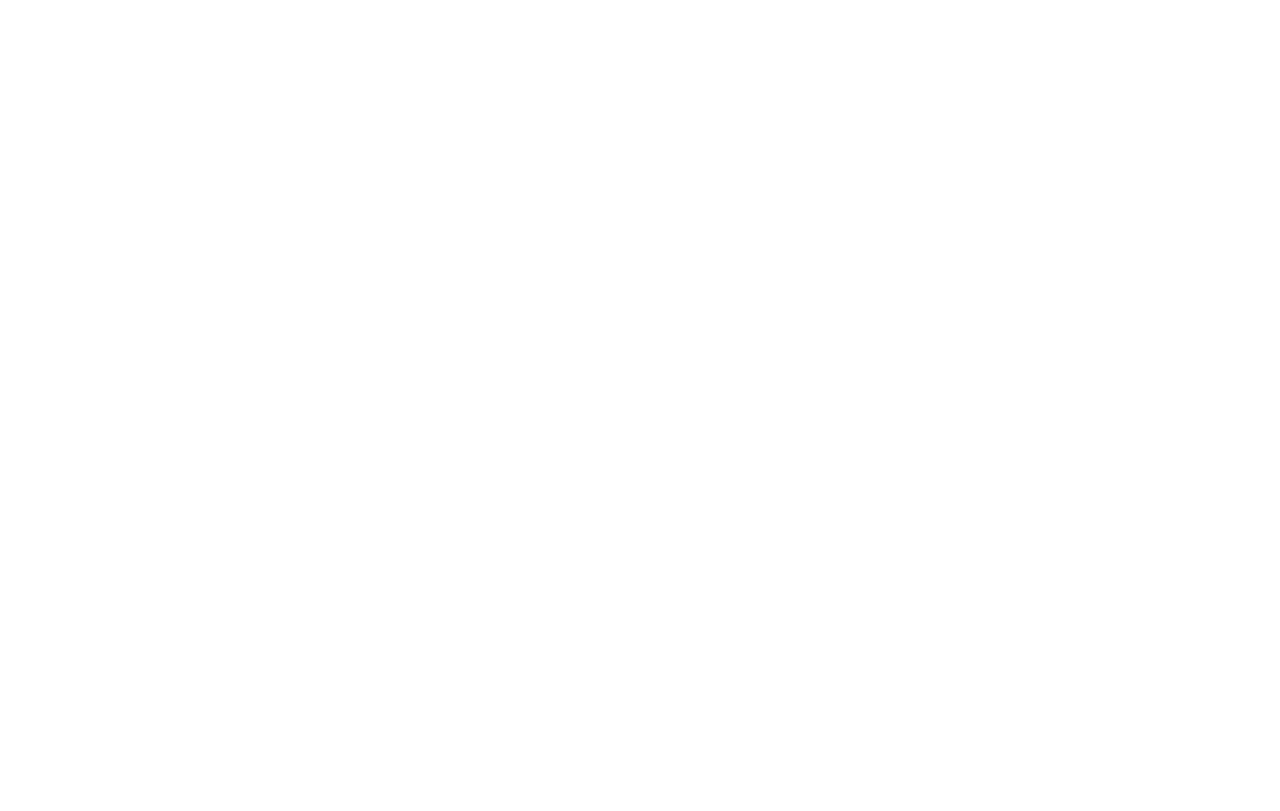
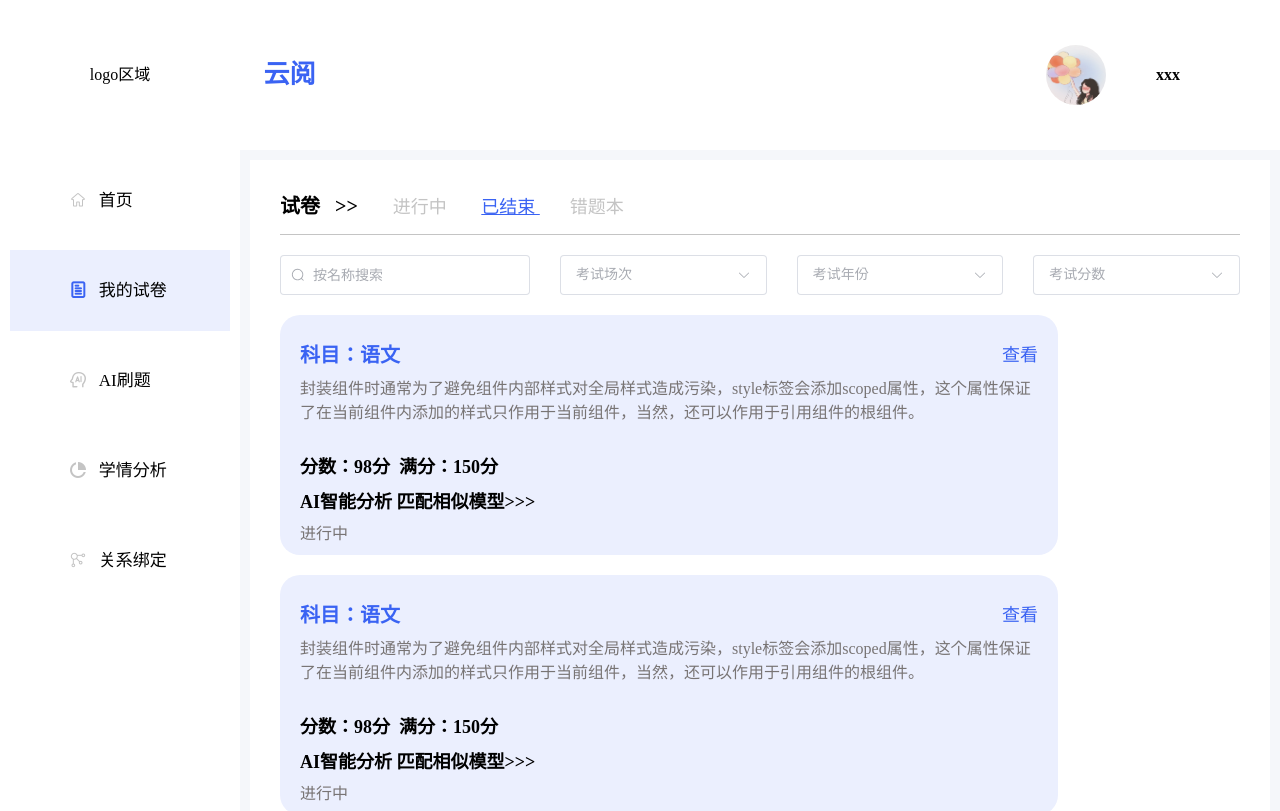
Before and after one commit to lxh0113/gradingSystem, a Vue app: page /student/papers/off in a window 1280 px wide. Before the commit this address had no page. Shown: the top 811 px of the page. Built offline with nearby package versions, Linux system fonts and the light colour scheme.

Commit message:
学生我的试卷界面完成

```diff
--- a/src/router/index.js
+++ b/src/router/index.js
@@ -11,6 +11,9 @@
 import StudentAnalysis from "@/views/student/analysis/index.vue"
 import StudentHomePaperOn from "@/views/student/home/components/studentPaperOn.vue"
 import StudentHomePaperOff from "@/views/student/home/components/studentPaperOff.vue"
+import StudentPapersOn from "@/views/student/papers/components/studentPapersOn.vue"
+import StudentPapersOff from "@/views/student/papers/components/studentPapersOff.vue"
+import StudentPapersMistakes from "@/views/student/papers/components/studentPapersMistakes.vue"
 
 //parents 模块
 import ParentsHome from "@/views/parents/home/index.vue";
@@ -52,7 +55,16 @@
                 {path:'off',component:StudentHomePaperOff}
               ]
             },
-            {path:'papers',component:StudentPapers},
+            {
+              path:'papers',
+              component:StudentPapers,
+              redirect:"/student/papers/on",
+              children:[
+                {path:'on',component:StudentPapersOn},
+                {path:'off',component:StudentPapersOff},
+                {path:'mistakes',component:StudentPapersMistakes}
+              ]
+            },
             {path:'ai',component:StudentAI},
             {path:'analysis',component:StudentAnalysis},
             {path:'relationship',component:StudentRelationship}
--- /dev/null
+++ b/src/views/student/papers/components/studentPapersMistakes.vue
@@ -0,0 +1,101 @@
+<template>
+    <div class="bigBox">
+      <div class="conditionSearch">
+        <el-input style="max-width: 250px;height:40px;" :prefix-icon="Search" placeholder="按名称搜索"></el-input>
+        <el-select v-model="value" class="m-2" placeholder="考试场次" size="large" style="width: 240px;margin-left:30px;" ></el-select>
+        <el-select v-model="value" class="m-2" placeholder="考试年份" size="large" style="width: 240px;margin-left:30px;" ></el-select>
+        <el-select v-model="value" class="m-2" placeholder="考试分数" size="large" style="width: 240px;margin-left:30px;" ></el-select>
+      </div>
+      <div class="details">
+        <div class="paper" v-for="item in 5">
+            <div class="top">
+                <div class="subject">科目：语文</div>
+                <div class="look">语文题库&nbsp;&gt;</div>
+            </div>
+            <ul>
+                <li v-for="(littleItem,littleIndex) in 3" :key="littleIndex">xx市第一次模拟试题</li>
+            </ul>
+            ···
+        </div>
+      </div>
+
+      <div class="page">
+        <el-pagination prev-text="上一页" next-text="下一页" :page-size="20" :pager-count="11" layout="prev, pager, next"  :total="1000" />
+      </div>
+
+
+    </div>
+  </template>
+
+  <script setup>
+  import { Search } from '@element-plus/icons-vue';
+
+
+
+  </script>
+
+  <style lang="scss" scoped>
+  .bigBox{
+    margin-top:20px;
+
+    .conditionSearch{
+      color:#3A63F3;
+      display: flex;
+
+    }
+
+    .details {
+      // background-color: pink;
+      margin-top: 20px;
+      display: flex;
+      flex-wrap: wrap;
+      justify-content: flex-start;
+
+      // justify-content: space-between; /* 将这里的 justify-content 修改为 flex-start */
+  }
+
+  .paper {
+    background-color: #ebeffe;
+    flex: 1;
+    min-width: 600px;
+    max-width: 778px;
+    height: 240px;
+    margin-bottom: 20px;
+    border-radius: 20px;
+    box-sizing: border-box;
+    padding:20px;
+    margin-right: 20px;
+
+    .top{
+      display: flex;
+      justify-content: space-between;
+      .subject {
+      color:#3A63F3;
+      font-weight: bold;
+      font-size: 20px;
+      line-height: 40px;
+      }
+
+      .look{
+        color:#3A63F3;
+        font-size: 18px;
+        line-height: 40px;
+      }
+    }
+
+    li{
+        list-style: none;
+        line-height: 50px;
+        font-size:18px;
+    }
+
+
+    }
+
+    .page{
+        display: flex;
+        justify-content: center;
+        align-items: center;
+    }
+  }
+  </style>
--- /dev/null
+++ b/src/views/student/papers/components/studentPapersOff.vue
@@ -0,0 +1,120 @@
+<template>
+    <div class="bigBox">
+      <div class="conditionSearch">
+        <el-input style="max-width: 250px;height:40px;" :prefix-icon="Search" placeholder="按名称搜索"></el-input>
+        <el-select v-model="value" class="m-2" placeholder="考试场次" size="large" style="width: 240px;margin-left:30px;" ></el-select>
+        <el-select v-model="value" class="m-2" placeholder="考试年份" size="large" style="width: 240px;margin-left:30px;" ></el-select>
+        <el-select v-model="value" class="m-2" placeholder="考试分数" size="large" style="width: 240px;margin-left:30px;" ></el-select>
+      </div>
+      <div class="details">
+        <div class="paper" v-for="item in 5">
+        <div class="top">
+          <div class="subject">科目：语文</div>
+          <div class="look">查看</div>
+        </div>
+
+        <div class="comment">封装组件时通常为了避免组件内部样式对全局样式造成污染，style标签会添加scoped属性，这个属性保证了在当前组件内添加的样式只作用于当前组件，当然，还可以作用于引用组件的根组件。</div>
+        <div class="grade">
+          分数：98分&nbsp;&nbsp;满分：150分
+        </div>
+        <div class="ai">
+            AI智能分析  匹配相似模型&gt;&gt;&gt;
+        </div>
+        <div class="status">进行中</div>
+      </div>
+      </div>
+
+      <div class="page">
+        <el-pagination prev-text="上一页" next-text="下一页" :page-size="20" :pager-count="11" layout="prev, pager, next"  :total="1000" />
+      </div>
+
+
+    </div>
+  </template>
+
+  <script setup>
+  import { Search } from '@element-plus/icons-vue';
+
+
+
+  </script>
+
+  <style lang="scss" scoped>
+  .bigBox{
+    margin-top:20px;
+
+    .conditionSearch{
+      color:#3A63F3;
+      display: flex;
+
+    }
+
+    .details {
+      // background-color: pink;
+      margin-top: 20px;
+      display: flex;
+      flex-wrap: wrap;
+      justify-content: flex-start;
+
+      // justify-content: space-between; /* 将这里的 justify-content 修改为 flex-start */
+  }
+
+  .paper {
+    background-color: #ebeffe;
+    flex: 1;
+    min-width: 600px;
+    max-width: 778px;
+    height: 240px;
+    margin-bottom: 20px;
+    border-radius: 20px;
+    box-sizing: border-box;
+    padding:20px;
+    margin-right: 20px;
+
+    .top{
+      display: flex;
+      justify-content: space-between;
+      .subject {
+      color:#3A63F3;
+      font-weight: bold;
+      font-size: 20px;
+      line-height: 40px;
+      }
+
+      .look{
+        color:#3A63F3;
+        font-size: 18px;
+        line-height: 40px;
+      }
+    }
+
+    .ai{
+      font-weight: bold;
+      font-size: 18px;
+      line-height: 35px;
+    }
+
+    .comment{
+      overflow: hidden;
+      height: 75px;
+      color:#787474;
+    }
+
+    .grade{
+      font-weight: bold;
+      font-size: 18px;
+      line-height: 35px;
+    }
+
+    .status{
+      color:#787474;
+    }
+    }
+
+    .page{
+        display: flex;
+        justify-content: center;
+        align-items: center;
+    }
+  }
+  </style>
--- /dev/null
+++ b/src/views/student/papers/components/studentPapersOn.vue
@@ -0,0 +1,95 @@
+<template>
+    <div class="bigBox">
+      <div class="conditionSearch">
+        <el-input style="max-width: 250px;height:40px;" :prefix-icon="Search" placeholder="按名称搜索"></el-input>
+        <el-select v-model="value" class="m-2" placeholder="考试场次" size="large" style="width: 240px;margin-left:30px;" ></el-select>
+        <el-select v-model="value" class="m-2" placeholder="考试年份" size="large" style="width: 240px;margin-left:30px;" ></el-select>
+        <el-select v-model="value" class="m-2" placeholder="考试分数" size="large" style="width: 240px;margin-left:30px;" ></el-select>
+      </div>
+      <div class="details">
+        <div class="paper" v-for="item in 5">
+          <div class="subject">科目：语文</div>
+          <div class="correctors">批改人：xxx老师</div>
+          <div class="text">您的试卷正在批改中，请耐心等待！</div>
+          <div class="status">进行中</div>
+        </div>
+      </div>
+
+      <div class="page">
+        <el-pagination prev-text="上一页" next-text="下一页" :page-size="20" :pager-count="11" layout="prev, pager, next"  :total="1000" />
+      </div>
+
+
+    </div>
+  </template>
+
+  <script setup>
+  import { Search } from '@element-plus/icons-vue';
+
+
+
+  </script>
+
+  <style lang="scss" scoped>
+  .bigBox{
+    margin-top:20px;
+
+    .conditionSearch{
+      color:#3A63F3;
+      display: flex;
+
+    }
+
+    .details {
+      // background-color: pink;
+      margin-top: 20px;
+      display: flex;
+      flex-wrap: wrap;
+      justify-content: flex-start;
+
+      // justify-content: space-between; /* 将这里的 justify-content 修改为 flex-start */
+  }
+
+  .paper {
+      background-color: #ebeffe;
+      flex: 1;
+      min-width: 600px;
+      max-width: 770px;
+      height: 240px;
+      margin-bottom: 20px;
+      border-radius: 20px;
+      box-sizing: border-box;
+      padding:20px;
+      margin-right: 20px;
+
+      .subject {
+        color:#3A63F3;
+        font-weight: bold;
+        font-size: 20px;
+        line-height: 40px;
+      }
+
+      .correctors{
+        font-weight: bold;
+        font-size: 18px;
+        line-height: 35px;
+      }
+
+      .text{
+        height: 110px;
+        line-height: 110px;
+        font-size: 18px;
+      }
+
+      .status{
+        color:#787474;
+      }
+    }
+
+    .page{
+      display: flex;
+      justify-content: center;
+      align-items: center;
+    }
+  }
+  </style>
--- a/src/views/student/papers/index.vue
+++ b/src/views/student/papers/index.vue
@@ -1,15 +1,55 @@
 <template>
-  <div>
-    这是 学生试卷 界面
+  <div class="backBox">
+    <div class="top">
+      试卷&nbsp;&nbsp;&nbsp;&gt;&gt;
+        <router-link to="/student/papers/on">
+          进行中
+        </router-link>
+        <router-link to="/student/papers/off">
+          已结束
+        </router-link>
+        <router-link to="/student/papers/mistakes">
+          错题本
+        </router-link>
+    </div>
+    <div class="bottom">
+      <router-view></router-view>
+    </div>
   </div>
 </template>
 
 <script>
-export default {
 
-}
 </script>
 
-<style>
+<style lang="scss" scoped>
 
+.backBox{
+  background-color: #fff;
+  width: 100%;
+  min-height: 760px;
+  box-sizing: border-box;
+  padding:30px;
+
+  .top{
+    font-size:20px;
+    font-weight: bold;
+    border-bottom: 1px solid #c4c4c4;
+    padding-bottom: 15px;
+
+    a{
+      color:#c4c4c4;
+      text-decoration: none;
+      margin-left: 30px;
+      font-size:18px;
+      font-weight: normal;
+    }
+
+    .router-link-active{
+      text-decoration: underline;
+      color:#3A63F3;
+    }
+
+  }
+}
 </style>
```
